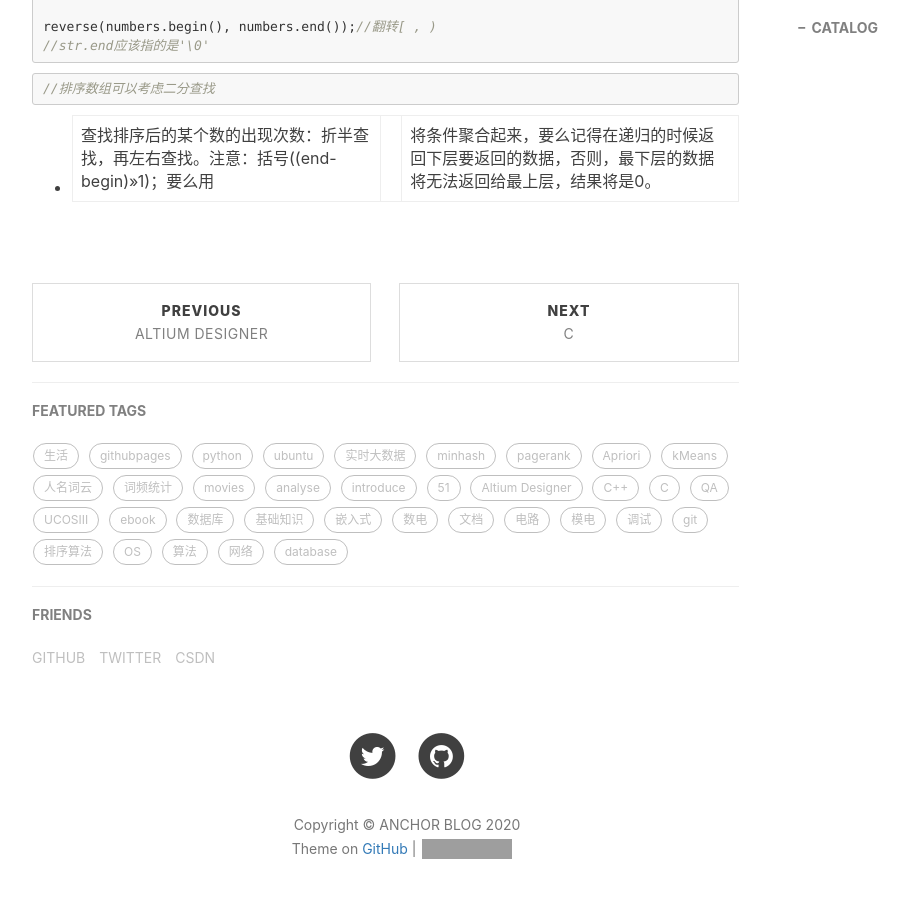
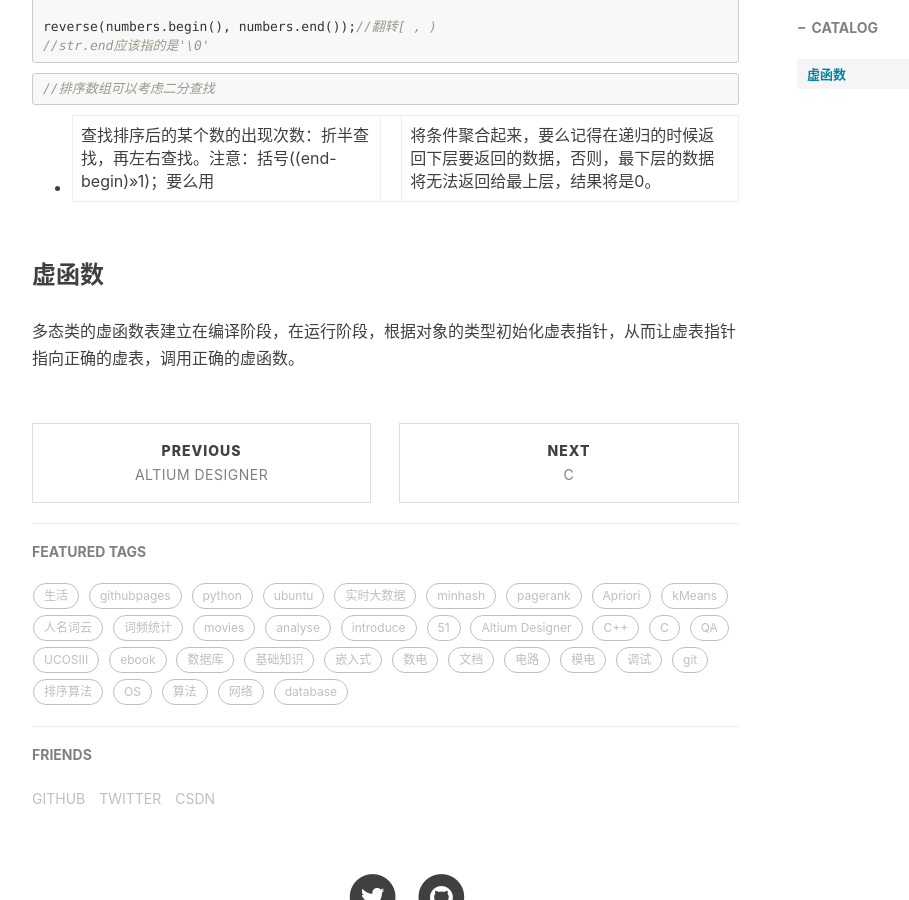
Before and after one commit to anchor2017/anchor2017.github.io, a Jekyll site: the page built from _posts/2020-03-31-C++-2020.md, in a window 1280 px wide and 900 px high, scrolled down 3341 px. Shown: the whole window, without its empty margins (233-1142 px from the left). Built offline with Jekyll 4.4.1, drawn with Linux system fonts in a browser that asks for light colours; nearby versions of some CDN libraries; comment, search, counter and statistics services are not loaded; grey boxes are pictures that could not be loaded.

Commit message:
Update 2020-03-31-C++-2020.md

```diff
--- a/_posts/2020-03-31-C++-2020.md
+++ b/_posts/2020-03-31-C++-2020.md
@@ -213,3 +213,7 @@ reverse(numbers.begin(), numbers.end());//翻转[ , )
 
 
 - 查找排序后的某个数的出现次数：折半查找，再左右查找。注意：括号((end-begin)>>1)；要么用||将条件聚合起来，要么记得在递归的时候返回下层要返回的数据，否则，最下层的数据将无法返回给最上层，结果将是0。
+
+
+### 虚函数
+多态类的虚函数表建立在编译阶段，在运行阶段，根据对象的类型初始化虚表指针，从而让虚表指针指向正确的虚表，调用正确的虚函数。
```
